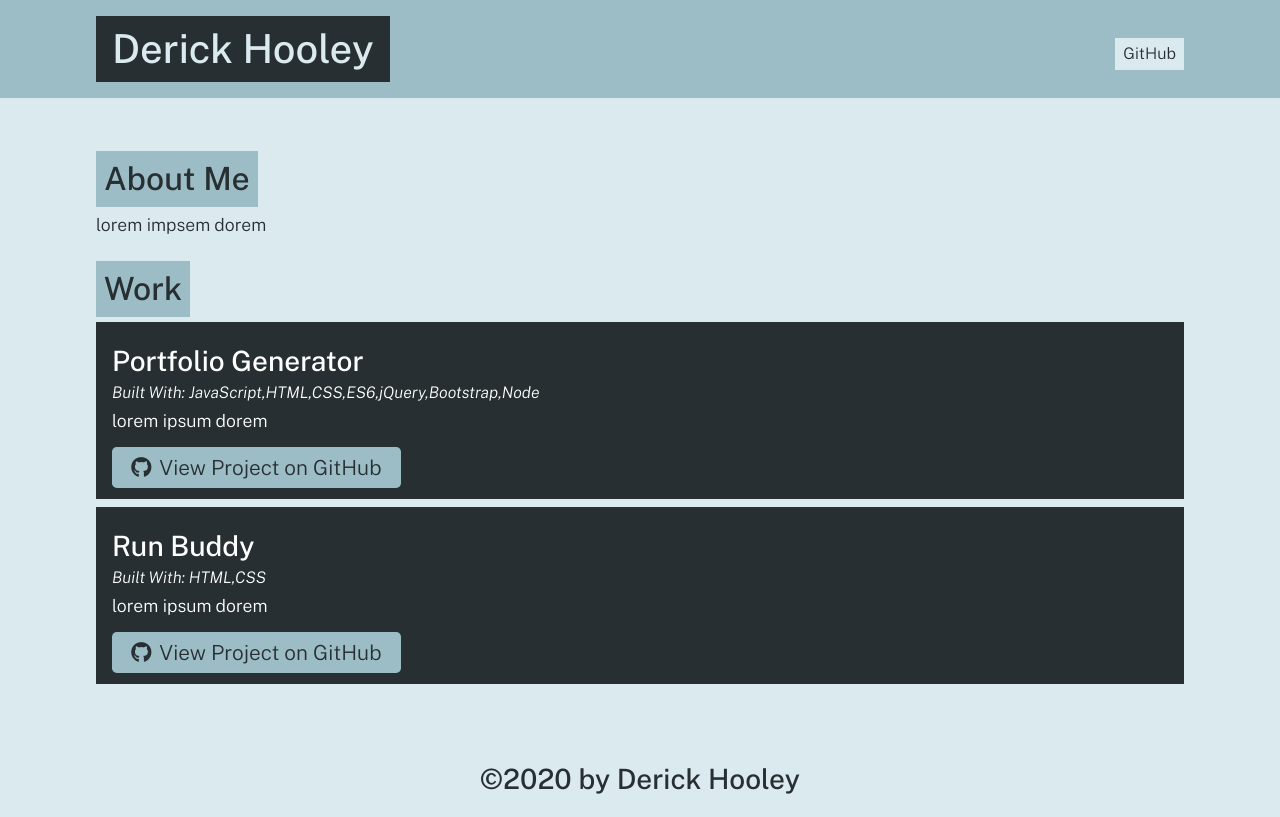
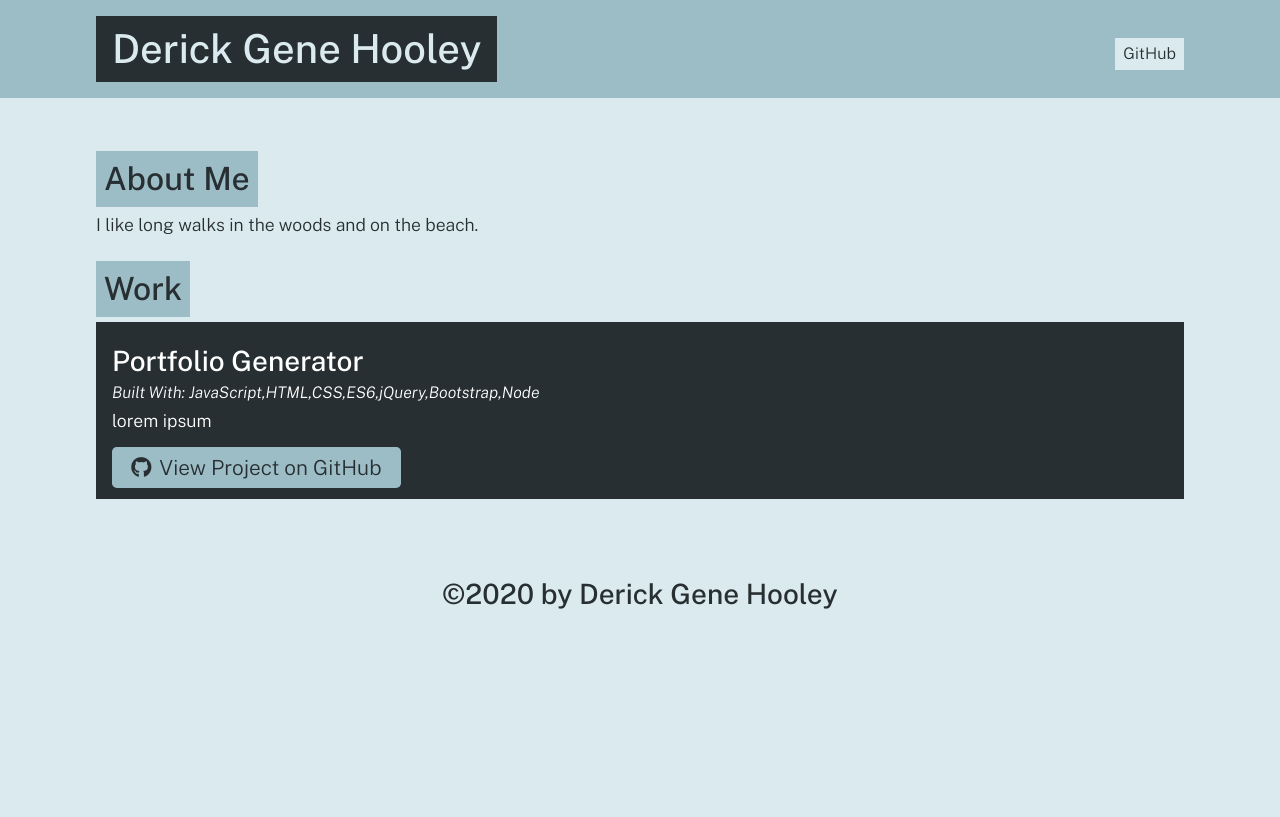
Before and after one commit to dghooley/portfolio-generator, a website: page dist/index.html in a window 1280 px wide. Drawn offline with nearby package versions, Linux system fonts and the light colour scheme.

Commit message:
spacingIndentation

```diff
--- a/dist/index.html
+++ b/dist/index.html
@@ -15,7 +15,7 @@
     <body>
         <header>
         <div class="container flex-row justify-space-between align-center py-3">
-          <h1 class="page-title text-secondary bg-dark py-2 px-3">Derick Hooley</h1>
+            <h1 class="page-title text-secondary bg-dark py-2 px-3">Derick Gene Hooley</h1>
             <nav class="flex-row">
             <a class="ml-2 my-1 px-2 py-1 bg-secondary text-dark" href="https://github.com/dghooley">GitHub</a>
             </nav>
@@ -25,7 +25,7 @@
 
         <section class="my-3" id="about">
         <h2 class="text-dark bg-primary p-2 display-inline-block">About Me</h2>
-        <p>lorem impsem dorem</p>
+        <p>I like long walks in the woods and on the beach.</p>
         </section>
 
 
@@ -39,29 +39,15 @@
                 Built With:
                 JavaScript,HTML,CSS,ES6,jQuery,Bootstrap,Node
                 </h5>
-              <p>lorem ipsum dorem</p>
-              <a href="'https://github.com/dghooley/portfolio-generator'" class="btn"><i class="fab fa-github mr-2"></i>View Project on GitHub</a>
+                <p>lorem ipsum</p>
+                <a href="https://github.com/dghooley/portfolio-generator" class="btn"><i class="fab fa-github mr-2"></i>View Project on GitHub</a>
             </div>
-
-            <div class="col-12 mb-2 bg-dark text-light p-3">
-              <h3 class="portfolio-item-title text-light">Run Buddy</h3>
-              <h5 class="portfolio-languages">
-                Built With:
-                HTML,CSS
-              </h5>
-              <p>lorem ipsum dorem</p>
-              <a href="'https://github.com/dghooley/run-buddy'" class="btn"><i class="fab fa-github mr-2"></i>View Project on GitHub</a>
-            </div>
-
-
-
-
         </div>
         </section>
 
         </main>
         <footer class="container text-center py-3">
-        <h3 class="text-dark">&copy;2020 by Derick Hooley</h3>
+        <h3 class="text-dark">&copy;2020 by Derick Gene Hooley</h3>
         </footer>
     </body>
     </html>
```
Lines whose indentation alone changed are shown as unchanged.
